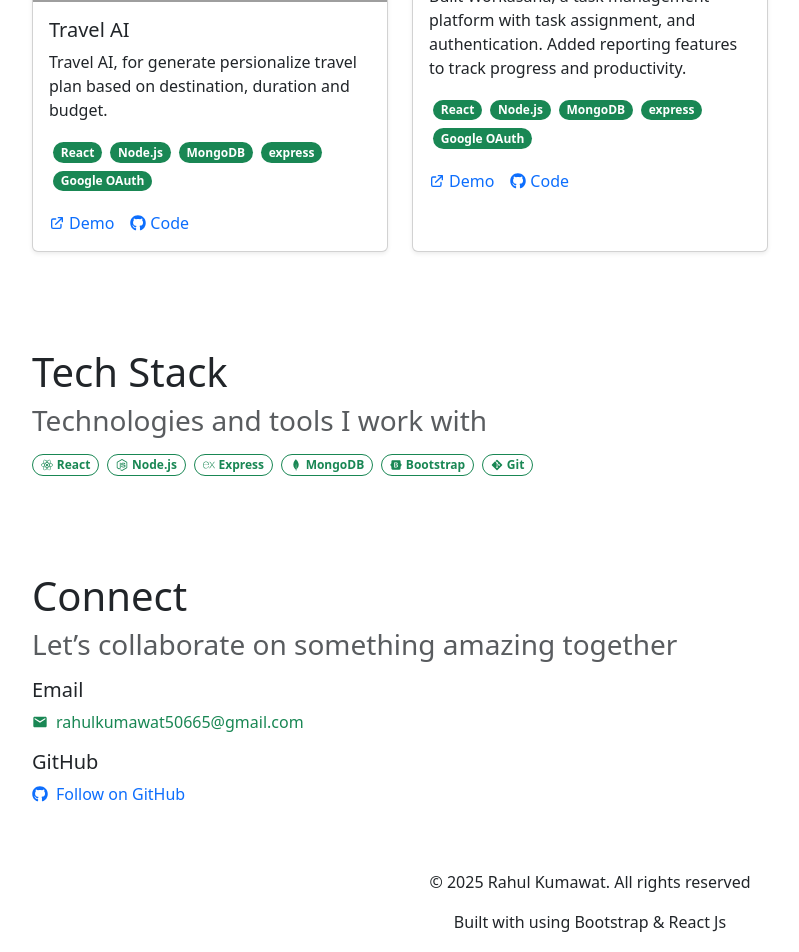
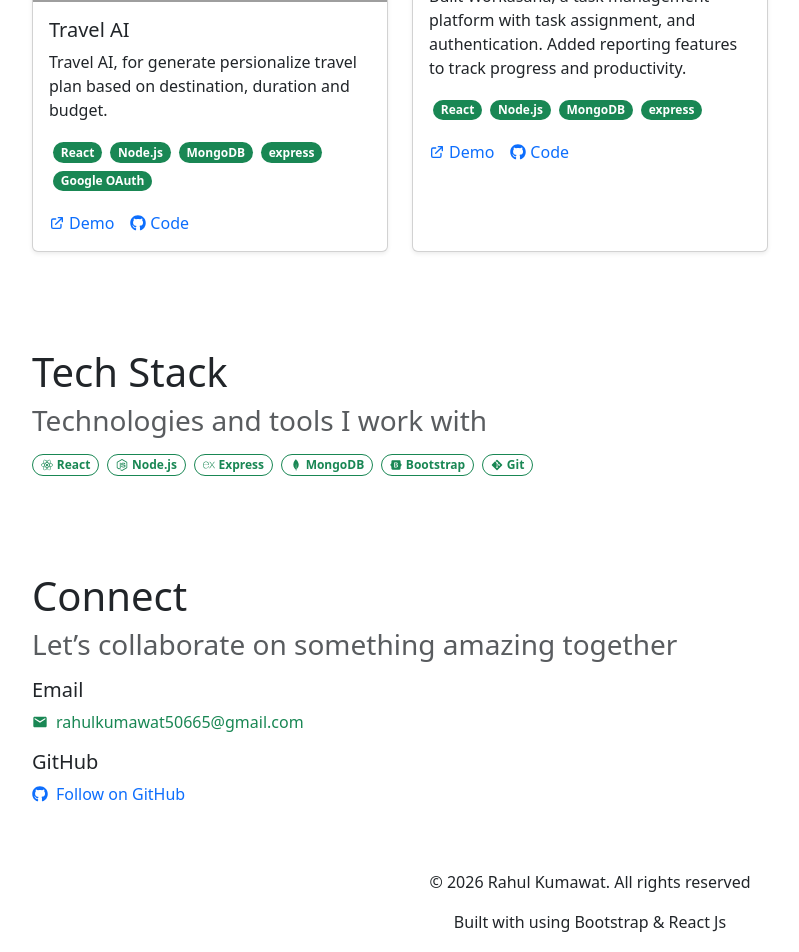
Before and after one commit to rahulCode1/Portfolio, a React (Create React App) app: page / in a window 1280 px wide. Shown: the part 1340-2292 px from the top of the page, without its empty margins (50-849 px from the left). Built offline with nearby package versions, Linux system fonts and the light colour scheme; grey boxes are pictures that could not be loaded.

Commit message:
Add README.md

```diff
--- a/src/components/Footer.jsx
+++ b/src/components/Footer.jsx
@@ -2,7 +2,7 @@ const Footer = () => {
   return (
     <footer className="py-3">
       <div className="container text-center">
-        <p> &copy; 2025 Rahul Kumawat. All rights reserved</p>
+        <p> &copy; 2026 Rahul Kumawat. All rights reserved</p>
         <p>Built with using Bootstrap & React Js</p>
         <p>Learning full stack development at neog.camp</p>
       </div>
--- a/src/pages/Home.jsx
+++ b/src/pages/Home.jsx
@@ -319,9 +319,7 @@ const Home = () => {
                     <span className="badge rounded-pill text-bg-success m-1">
                       express
                     </span>
-                    <span className="badge rounded-pill text-bg-success m-1">
-                      Google OAuth
-                    </span>
+
                   </div>
 
                   <div className="d-flex gap-3">
```
Also changed, not shown: 1 other file (tests, documents, lock files or other folders).
